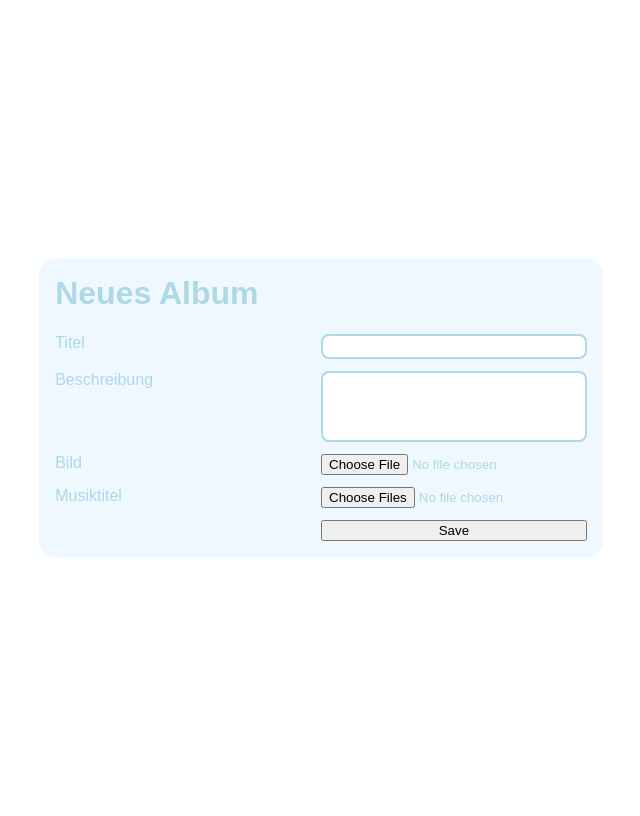
After one commit to stefanocerra/SoundApp, a PHP site: page / in a window 1280 px wide. The commit adds this page. Shown: the whole page, without its empty margins (319-959 px from the left). Run offline with PHP 8.4, Linux system fonts and the light colour scheme.

Commit message:
CHANGE: Style with css

```diff
--- a/album.php
+++ b/album.php
@@ -5,7 +5,7 @@
     <title>Meine Alben</title>
 </head>
 <body>
-    <a href="newalbum.php"><input type="button" value="Neues Album hinzufügen"></a>
+    <a href="index.php"><input type="button" value="Neues Album hinzufügen"></a>
     <br>
     <h1>Meine Alben</h1>
 </body>
--- /dev/null
+++ b/index.php
@@ -0,0 +1,97 @@
+<?php
+require 'connector.php';
+
+if ($_SERVER['REQUEST_METHOD'] == 'POST') {
+    $title = $_POST['titel'];
+    $description = $_POST['imagedescription'];
+
+    $query = $mysqli->prepare("INSERT INTO album (titel, description) VALUES (?, ?)");
+    $query->bind_param('ss',$title, $description);
+    $query->execute();
+
+    $folderid = $query->insert_id;
+
+    $dir = $_SERVER['DOCUMENT_ROOT'];
+    mkdir("$dir/uk-307/files/$folderid", 0777, true);
+
+    $finfo = new finfo(FILEINFO_MIME_TYPE);
+    $bild = $finfo->file($_FILES['bild']['tmp_name']);
+
+    if ($bild === 'image/jpeg' OR $bild === 'image/jpg' OR $bild === 'image/png' OR $bild === 'image/gif') {
+        $covername = uniqid().'.jpg';
+        $path = dirname(__FILE__)."/files/$folderid/".$covername;
+
+        $query = $mysqli->prepare("UPDATE album SET cover_file=? WHERE id_album=?");
+        $query->bind_param('ss',$covername, $folderid);
+        $query->execute();
+
+        if (move_uploaded_file($_FILES['bild']['tmp_name'], $path)) {
+            $count_files = count($_FILES['music']['name']);
+            $song_number = 0;
+            for($i = 0; $i < $count_files ; $i++){
+                $music = $finfo->file($_FILES['music']['tmp_name'][$i]);
+                if ($music === 'audio/mpeg' OR $music === 'audio/ogg') {
+                    $musictitle = $_FILES['music']['name'][$i];
+                    $path = dirname(__FILE__)."/files/$folderid/".$musictitle;
+
+                    $query = $mysqli->prepare("INSERT INTO songs (fid_album, song_file) VALUES (?, ?)");
+                    $query->bind_param('is',$folderid, $musictitle);
+                    $query->execute();
+
+                    if (move_uploaded_file($_FILES['music']['tmp_name'][$i], $path)){
+                        $song_number++;
+                    }
+                }
+            }
+            $query = $mysqli->prepare("UPDATE album SET number_songs=? WHERE id_album=?");
+            $query->bind_param('is',$song_number, $folderid);
+            $query->execute();
+        }
+    }
+}
+?>
+<!doctype html>
+<html lang="de">
+<head>
+    <meta charset="UTF-8">
+    <link rel="stylesheet" href="style.css">
+    <title>Neues Album</title>
+</head>
+<body>
+    <div class="newAlbum">
+            <h1 class="formHeader">Neues Album</h1>
+        <form action="index.php" method="POST" enctype="multipart/form-data">
+            <div class="newAlbumForm">
+                <div class="formElement">
+                    <label>Titel</label>
+                    <input type="text" name="titel" required class="textInput">
+                </div>
+                <div class="formElement">
+                    <label>Beschreibung</label>
+                    <textarea name="imagedescription" rows="4" cols="50" class="textInput"></textarea >
+                </div>
+                <div class="formElement">
+                    <label>Bild</label>
+                    <input type="file" name="bild" accept=".png, .jpg, .gif, .jpeg" required>
+                </div>
+                <div class="formElement">
+                    <label>Musiktitel</label>
+                    <input type="file" name="music[]" multiple accept=".mp3, .ogg" required>
+                </div>
+                <div class="formElement">
+                    <div></div>
+                    <input type="submit" value="Save">
+                </div>
+                <?php
+                if (isset($musictitle)):
+                    ?>
+                    <div class="formElement">
+                        <span>Dateien wurden hinzugefügt!</span>
+                        <a href='album.php'><input type='button' value='Alben anzeigen' class="button"></a>
+                    </div>
+                <?php endif ?>
+            </div>
+        </form>
+    </div>
+</body>
+</html>
--- a/style.css
+++ b/style.css
@@ -0,0 +1,50 @@
+body{
+    display: flex;
+    flex-direction: column;
+    justify-content: center;
+    align-items: center;
+    height: 100vh;
+}
+
+.newAlbum{
+    font-family: "Nunito", sans-serif;
+    color: lightblue;
+    background-color: aliceblue;
+    border-radius: 1rem;
+    padding: 1rem;
+}
+
+.textInput{
+    resize: none;
+    border: 2px solid lightblue;
+    border-radius: .5rem;
+    outline: none;
+    padding: .2rem .4rem;
+}
+
+.formHeader{
+    margin-top: 0;
+}
+
+.newAlbumForm{
+    display: flex;
+    flex-direction: column;
+    gap: .75rem;
+}
+
+.formElement{
+    display: grid;
+    grid-template-columns: 50% 50%;
+}
+
+.formElement *{
+    display: block;
+}
+
+.button{
+    width: 100%;
+}
+
+a{
+    text-decoration: none;
+}
```
Also changed, not shown: newalbum.php (deleted, +0 -90 lines).
